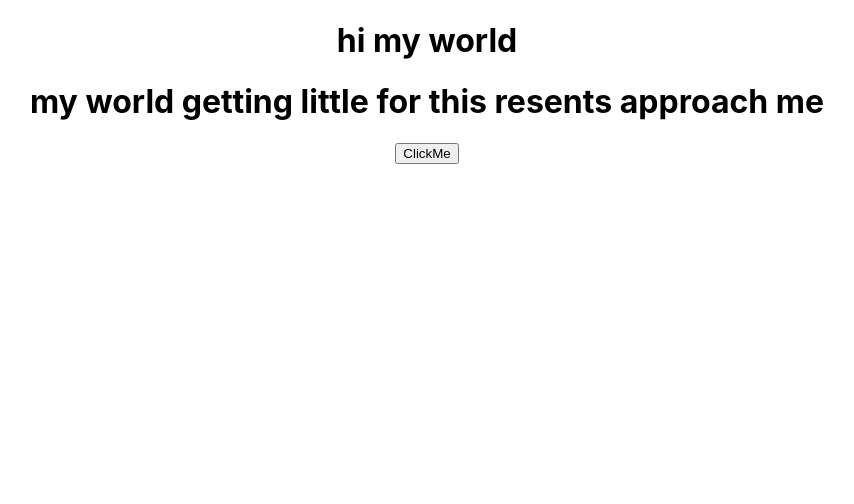
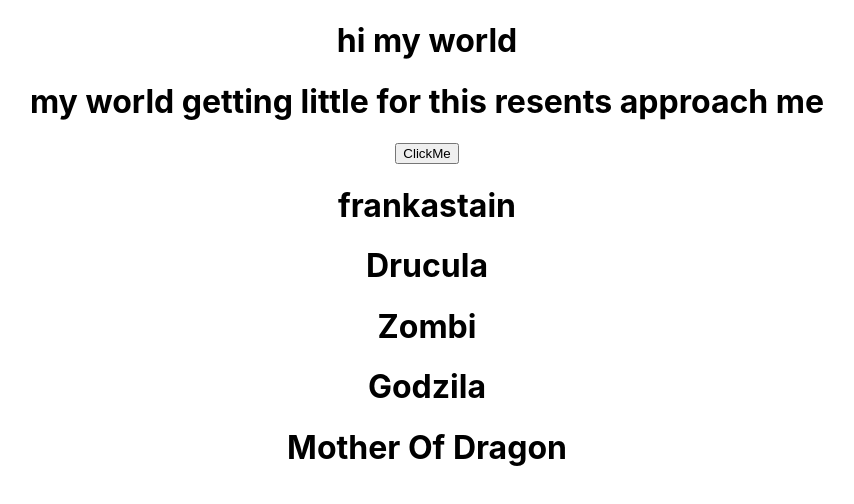
Before and after one commit to wer340/react, a React (Create React App) app: page / in a window 1280 px wide. Shown: the top 504 px of the page, without its empty margins (213-1067 px from the left). Built offline with nearby package versions, Linux system fonts and the light colour scheme.

Commit message:
mapAndItritevWarningUniqeKey

```diff
--- a/src/App.js
+++ b/src/App.js
@@ -6,7 +6,23 @@ class App extends Component {
   constructor(){
     super();
     this.state={
-      message:"my world getting little for this resents approach me "
+      message:"my world getting little for this resents approach me ",
+      monsters:[
+        {
+          name:"frankastain"
+         },
+         {
+           name:"Drucula"
+         },
+         {
+           name:"Zombi"
+         },
+         {
+           name:"Godzila"
+         },{
+           name:"Mother Of Dragon"
+         }
+      ]
     }
   }
 
@@ -16,6 +32,10 @@ class App extends Component {
     <h1>hi my world </h1>
     <h1>{this.state.message}</h1>
     <button onClick={()=>{this.setState({message:"Would you like to abolish this law"})}}>ClickMe</button>
+
+    <div>
+      {this.state.monsters.map(item=>(<h1>{item.name}</h1>))}
+    </div>
     </div>
   );
 }
```
